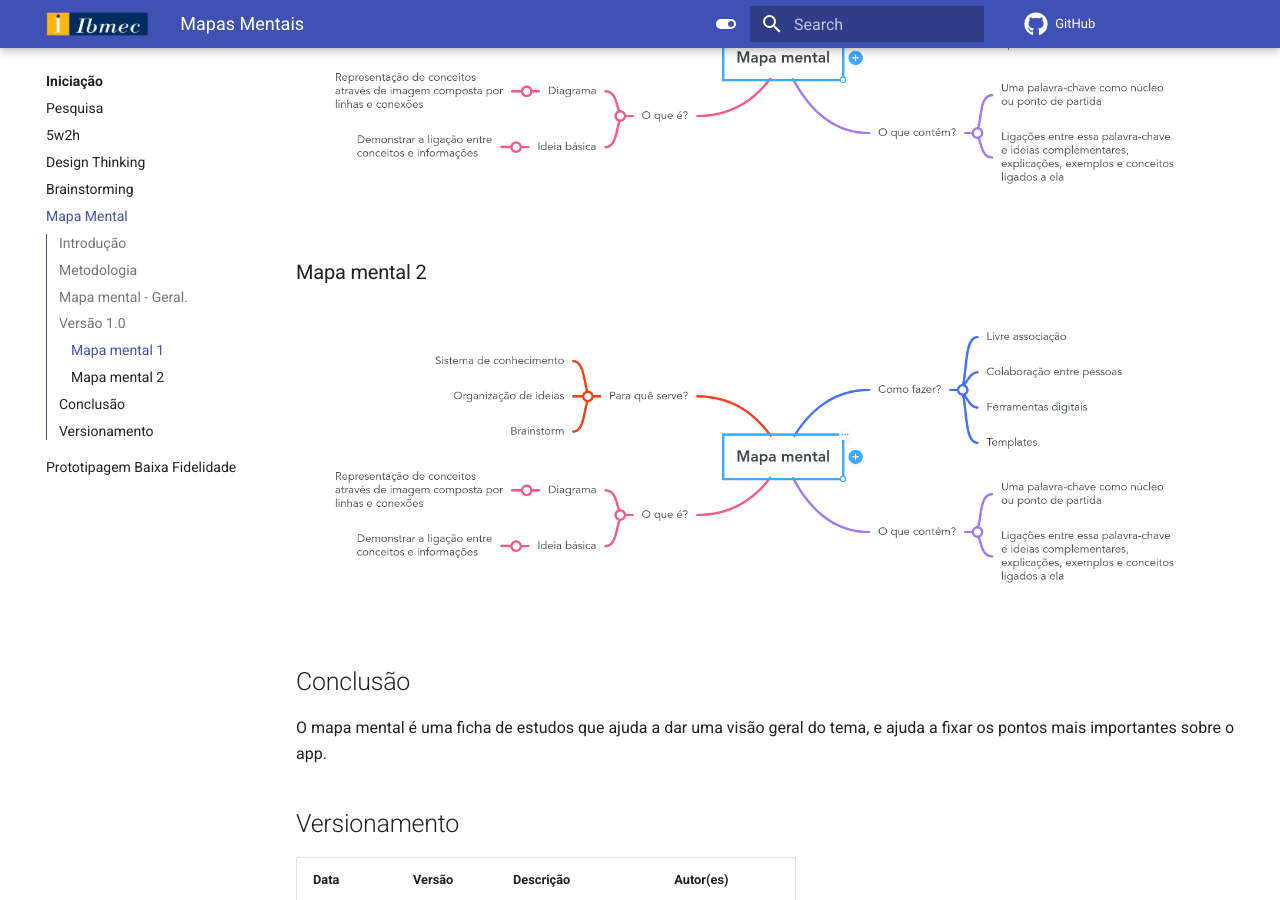
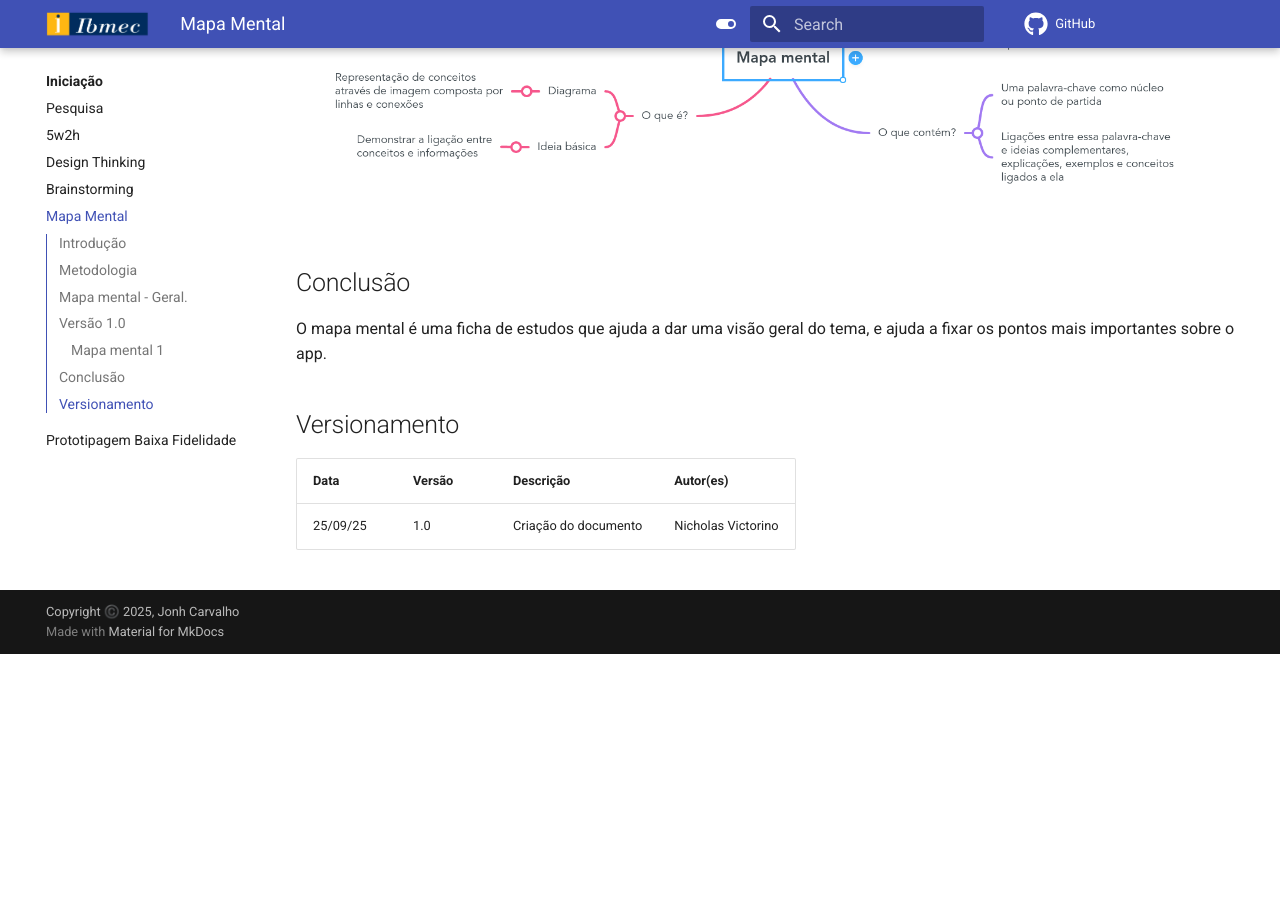
Before and after one commit to Projetos-de-Extensao/PBE_25.2_8002_II, an MkDocs documentation site: the page built from docs/Iniciacao/mapa_mental.md, in a window 1280 px wide and 900 px high, scrolled down 846 px. Built offline with MkDocs 1.6.1 and Material for MkDocs 9.7.7, drawn with Linux system fonts in a browser that asks for light colours; comment, search, counter and statistics services are not loaded; after the commit the page ends 1500 px from its top, so only the background shows below that.

Commit message:
Update mapa_mental.md

```diff
--- a/docs/Iniciacao/mapa_mental.md
+++ b/docs/Iniciacao/mapa_mental.md
@@ -1,7 +1,3 @@
----
-id: mapa_mental
-title: Mapas Mentais
----
 
 ## Introdução
 
@@ -21,12 +17,8 @@ Foi levantado um ponto importante sobre o app e, assim, foi produzido o mapa men
 
 ### Mapa mental 1
 
-[![Mapa mental Entrevista](../assets/Mapas_Mentais/image.png)](../assets/Mapas_Mentais/image.png)
+[![Mapa mental Entrevista](../assets/Mapas_Mentais/image.png)](../assets/Mapas_Mentais/mapamental.png)
 
-
-### Mapa mental 2
-
-[![Mapa mental Brainstorm](../assets/Mapas_Mentais/image.png)](../assets/Mapas_Mentais/image.png)
 
 ## Conclusão
 
```
